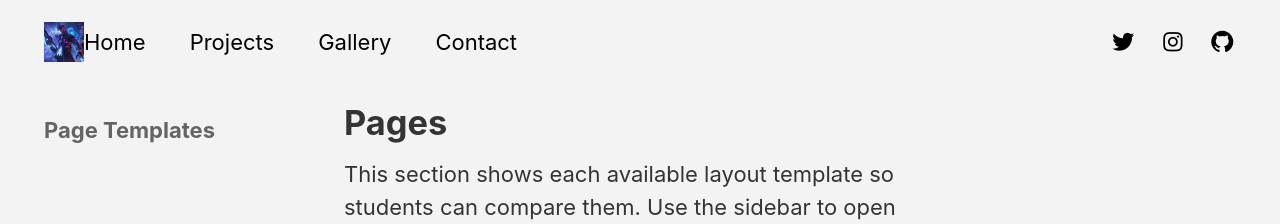
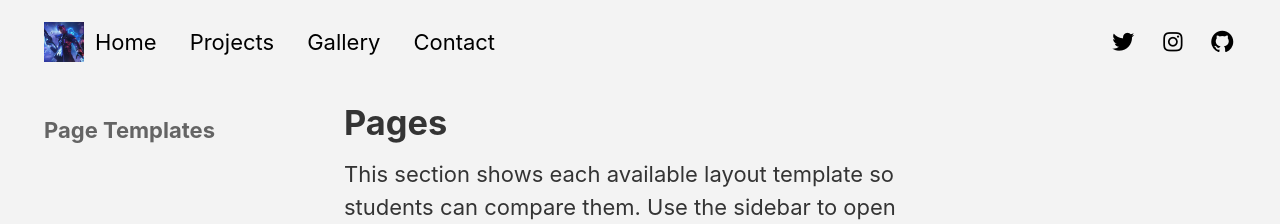
Before and after one commit to Griffsirr/Griffsirr.github.io, a Jekyll site: the page built from _pages/pages.md, in a window 1280 px wide. Shown: the top 224 px of the page. Built offline with Jekyll 4.4.1, drawn with Linux system fonts in a browser that asks for light colours.

Commit message:
Update header.html

```diff
--- a/_includes/header.html
+++ b/_includes/header.html
@@ -1,15 +1,17 @@
 <nav style="display:flex; align-items:center; justify-content:space-between; padding:1rem 2rem; background:transparent; color:#000;">
 
-  <!-- LEFT: LOGO -->
-  <div style="display:flex; align-items:center;">
+  <!-- LEFT: LOGO + NAV LINKS -->
+  <div style="display:flex; align-items:center; gap:0.5rem;">
+    <!-- Logo -->
     <img src="/assets/images/logo-placeholder.png" style="height:40px;">
 
-  <div style="display:flex; gap:2rem;">
-    <a href="/home-page/" style="color:inherit; text-decoration:none;">Home</a>
-    <a href="/projects-page/" style="color:inherit; text-decoration:none;">Projects</a>
-    <a href="/gallery-page/" style="color:inherit; text-decoration:none;">Gallery</a>
-    <a href="/contact-page/" style="color:inherit; text-decoration:none;">Contact</a>
-  </div>
+    <!-- Nav Links -->
+    <div style="display:flex; gap:1.5rem;">
+      <a href="/home-page/" class="nav-link">Home</a>
+      <a href="/projects-page/" class="nav-link">Projects</a>
+      <a href="/gallery-page/" class="nav-link">Gallery</a>
+      <a href="/contact-page/" class="nav-link">Contact</a>
+    </div>
   </div>
 
   <!-- RIGHT: SOCIAL ICONS -->
@@ -24,5 +26,30 @@
       <i class="fab fa-github"></i>
     </a>
   </div>
+</nav>
 
-</nav>
+<style>
+.nav-link {
+  color: inherit;
+  text-decoration: none;
+  position: relative;
+  transition: color 0.2s;
+}
+.nav-link:hover {
+  color: #007BFF; /* change to any hover color */
+}
+.nav-link::after {
+  content: '';
+  display: block;
+  height: 2px;
+  width: 0;
+  background: #007BFF; /* underline color */
+  transition: width 0.3s;
+  position: absolute;
+  bottom: -2px;
+  left: 0;
+}
+.nav-link:hover::after {
+  width: 100%;
+}
+</style>
```
